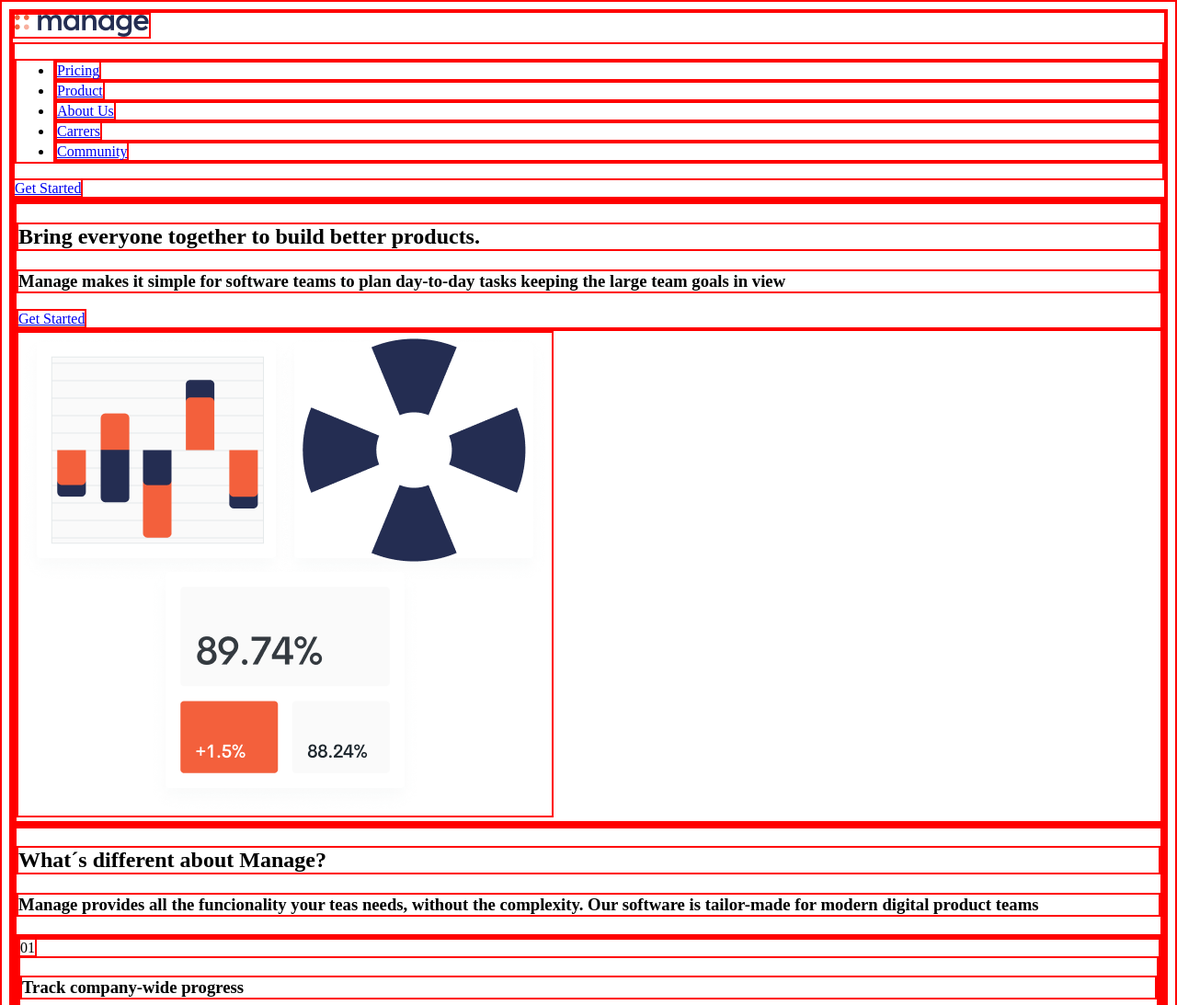
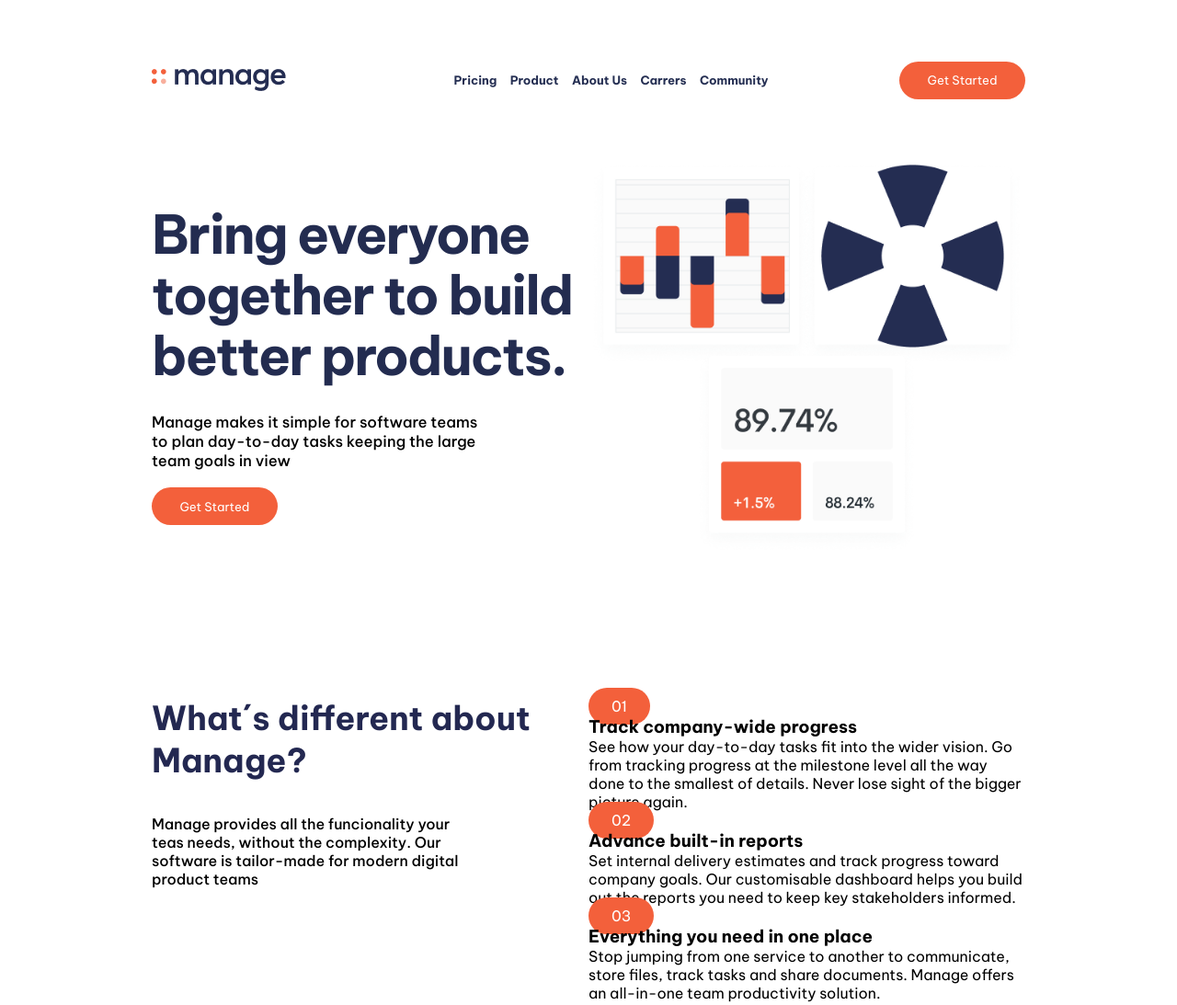
Before and after one commit to FacundoVrana/ParcialFrontFacundoVrana, a plain HTML site: page index.html in a window 1280 px wide. Shown: the top 1093 px of the page at 92% size. Drawn offline with Linux system fonts and the light colour scheme.

Commit message:
Update style.css

```diff
--- a/styles/style.css
+++ b/styles/style.css
@@ -1,11 +1,145 @@
-@import url("https://fonts.googleapis.com/css2?family=Roboto:wght@400;500;700&display=swap");
+@import url("https://fonts.googleapis.com/css2?family=Be+Vietnam+Pro:wght@400;500;700&display=swap");
+* {
+    box-sizing: border-box;
+    margin: 0;
+}
 
-* {
-    border: solid red 2px;
+body{
+    font-family: 'Be Vietnam Pro';
 }
-.containerHTop{
+
+header ul a{
+    text-decoration: none;
+    font-weight: bold;
+    color: #242E52;
+    font-size: 13px;
+    ;
+
+}
+
+header{
     display: flex;
-    justify-content: space-around;
+    justify-content: space-between;
     align-items: center;
-    margin: 4% 5% 7% 5%;
+    padding: 0px 165px;
+    width: 100%;
+    height: 174px;
 }
+
+header nav ul{
+    display: flex;
+    list-style-type: none;
+    font-size: 13px;
+    width: 382px;
+    display: flex;
+    justify-content: space-between;
+}
+
+a{
+    text-decoration: none;
+}
+
+ul{
+    list-style: none;
+}
+
+input{
+    border: none;
+}
+
+.boton {
+    font-size: 13.1806px;
+    color: white;
+    background-color: #f3603b;
+    padding: 12.5px 30.5px;
+    border-radius: 50px;
+}
+
+.boton2 {
+    font-size: 13.1806px;
+    color: white;
+    background-color: #FFFFFF;
+    padding: 12.5px 30.5px;
+    border-radius: 50px;
+}
+
+.mainTop {
+    display: flex;
+    align-items: center;
+    padding: 0 165px;
+    margin-bottom: 150px;
+}
+
+.mainTopLeft {
+    width: 50%;
+}
+
+.mainTopRight {
+    width: 50%;
+}
+
+.mainTopLeft h1 {
+    font-weight: 700;
+    font-size: 58px;
+    display: flex;
+    align-items: center;
+    color: #232C50;
+    max-width: 460px;
+    letter-spacing: -0.035em;
+    margin-bottom: 28px;
+    line-height: 66px;
+}
+
+.mainTopLeft h3{
+    font-weight: 500;
+    font-size: 16.5584px;
+    display: flex;
+    align-items: center;
+    max-width: 370px;
+    margin-bottom: 28px;
+}
+
+.mainTopRight img{
+    width: 100%;
+}
+
+.mainBottom {
+    display: flex;
+    padding: 0 165px;
+}
+
+.mainBottomLeft {
+    width: 50%;
+}
+
+.mainBottomRight{
+    width: 50%;
+}
+
+.mainBottomLeft h2{
+    font-weight: 700;
+    font-size: 36px;
+    max-width: 433px;
+    margin-bottom: 36px;
+    color: #232851;
+}
+
+.mainBottomLeft h3{
+    font-size: 16px;
+    font-weight: 500;
+    max-width: 337px;
+}
+
+.mainBottomRight {
+    display: flex;
+    flex-direction: column;
+    align-items: flex-end;
+}
+
+.numero {
+    font-size: 16px;
+    color: white;
+    background-color: #f3603b;
+    padding: 10px 25px;
+    border-radius: 30px;
+}
```
